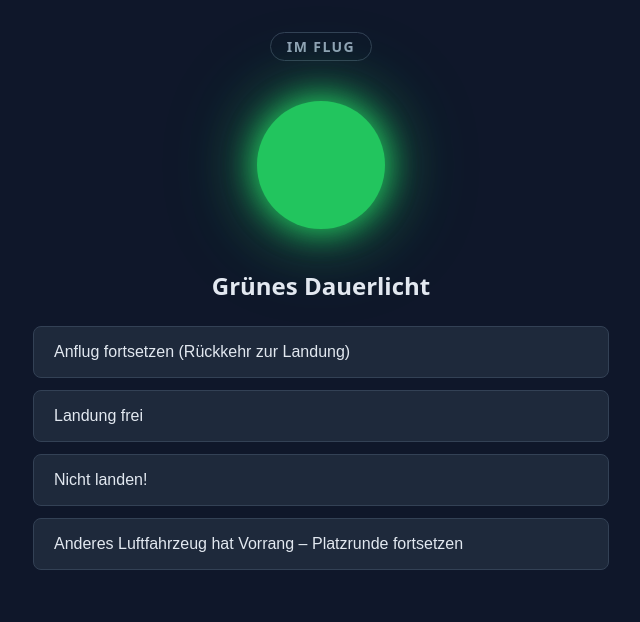
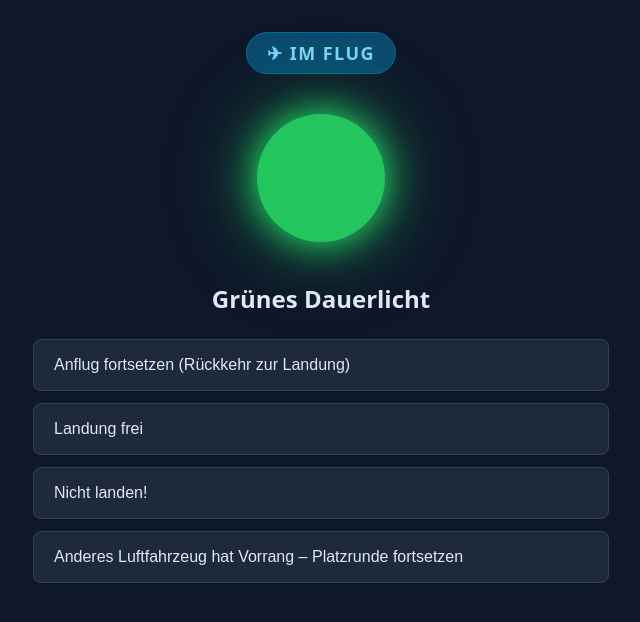
Before and after one commit to Turbo87/bzf-trainer, a SvelteKit app: page / in a window 1280 px wide. Shown: the top 622 px of the page, without its empty margins (319-959 px from the left). Built offline with nearby package versions, Linux system fonts and the light colour scheme.

Commit message:
Make situation badge more visible with icons and color
Use ✈ for flight and 🛞 for ground, with colored backgrounds
(sky blue / amber) to clearly distinguish the two situations.

```diff
--- a/src/routes/+page.svelte
+++ b/src/routes/+page.svelte
@@ -15,10 +15,13 @@
 
 	let isCorrect = $derived(selectedAnswer === question.signal.meaning);
 	let situationLabel = $derived(question.signal.situation === 'flight' ? 'Im Flug' : 'Am Boden');
+	let situationIcon = $derived(question.signal.situation === 'flight' ? '✈' : '🛞');
 </script>
 
 <div class="quiz">
-	<span class="situation-badge" data-testid="situation">{situationLabel}</span>
+	<span class="situation-badge {question.signal.situation}" data-testid="situation"
+		>{situationIcon} {situationLabel}</span
+	>
 
 	<div
 		class="light {question.signal.color} {question.signal.pattern}"
@@ -67,14 +70,24 @@
 	}
 
 	.situation-badge {
-		font-size: 0.875rem;
-		font-weight: 600;
+		font-size: 1.125rem;
+		font-weight: 700;
 		text-transform: uppercase;
-		letter-spacing: 0.1em;
-		padding: 0.25rem 1rem;
+		letter-spacing: 0.08em;
+		padding: 0.5rem 1.25rem;
 		border-radius: 999px;
-		border: 1px solid #334155;
-		color: #94a3b8;
+	}
+
+	.situation-badge.flight {
+		background: #0c4a6e;
+		color: #7dd3fc;
+		border: 1px solid #0369a1;
+	}
+
+	.situation-badge.ground {
+		background: #451a03;
+		color: #fdba74;
+		border: 1px solid #c2410c;
 	}
 
 	.light {
```
Also changed, not shown: 1 other file (tests, documents, lock files or other folders).
